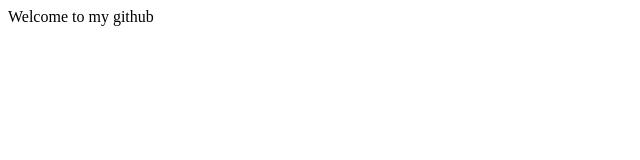
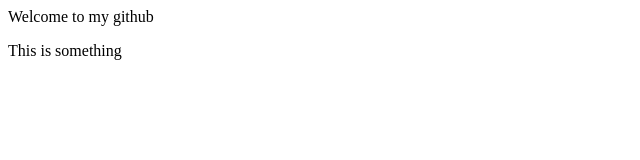
Before and after one commit to MINSU1/ACIT1620, a plain HTML site: page index.html in a window 1280 px wide. Shown: the whole page, without its empty margins (0-640 px from the left). Drawn offline with Linux system fonts and the light colour scheme.

Commit message:
changed index

```diff
--- a/index.html
+++ b/index.html
@@ -6,5 +6,6 @@
 
 		<body>
 			Welcome to my github
+			<p>This is something</p>
 		</body>
 	</html>
```
